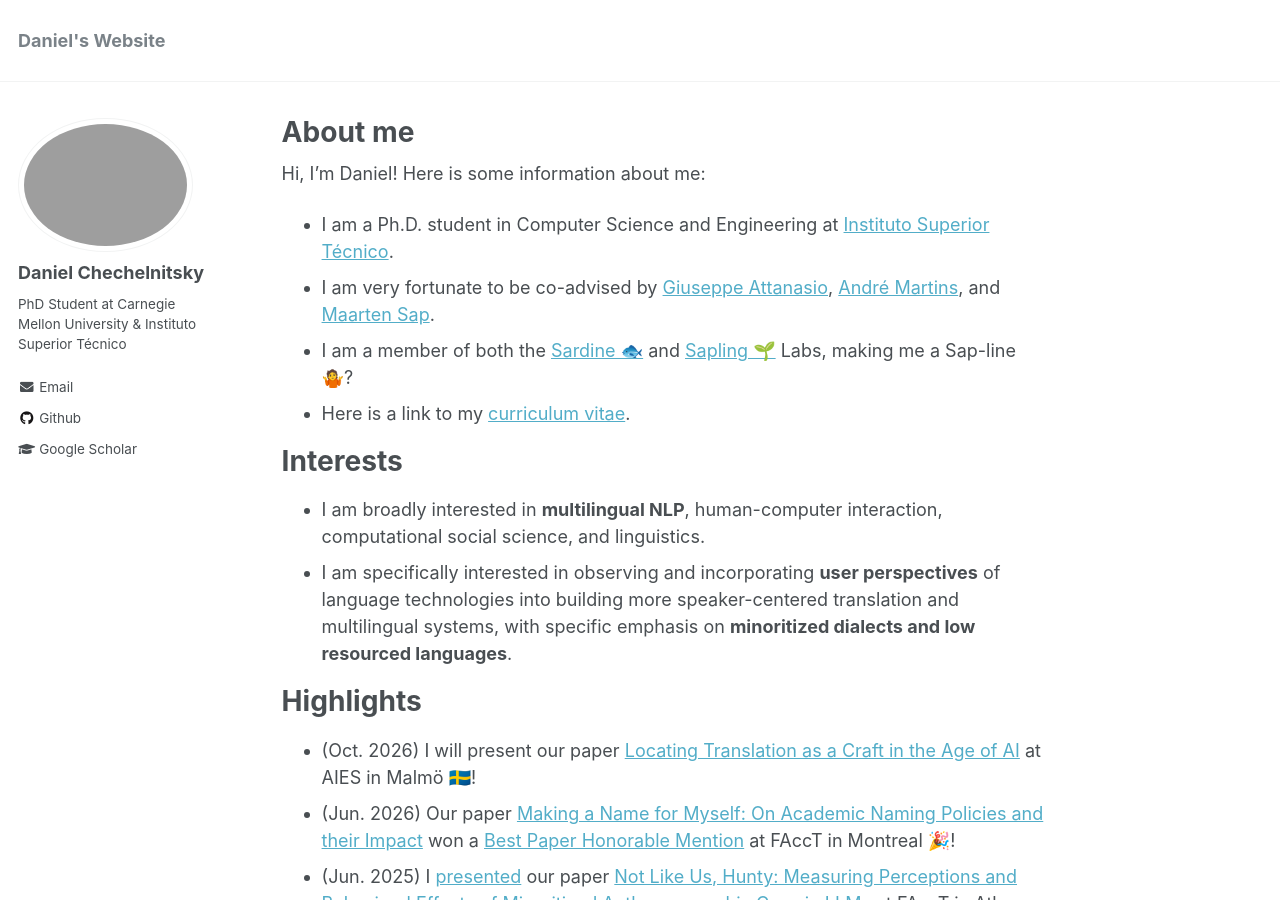
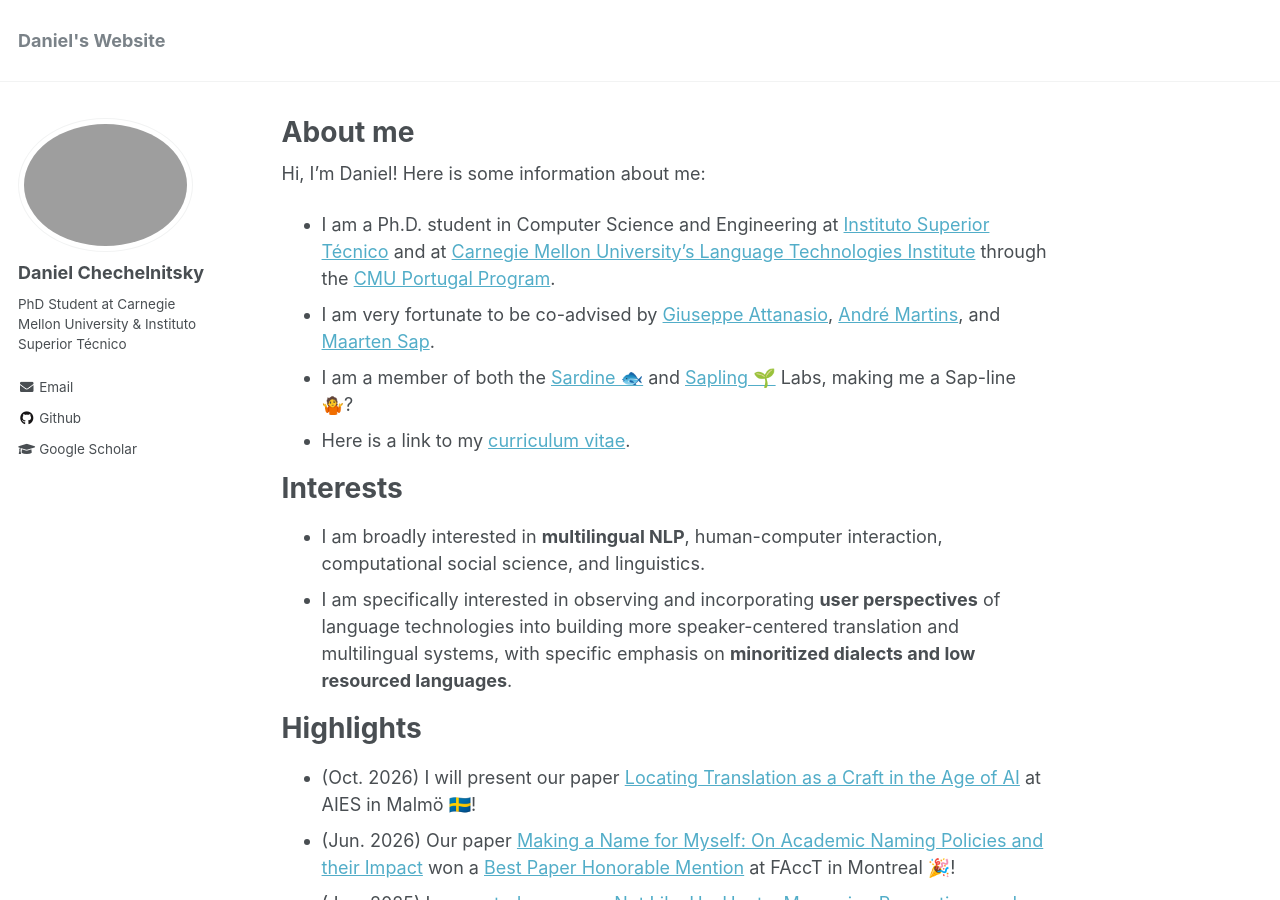
Before and after one commit to chechelnitskd/chechelnitskd.github.io, a Jekyll site: the page built from _pages/about.md, in a window 1280 px wide and 900 px high. Built offline with Jekyll 4.4.1, drawn with Linux system fonts in a browser that asks for light colours.

Commit message:
Update about.md

```diff
--- a/_pages/about.md
+++ b/_pages/about.md
@@ -9,7 +9,7 @@ redirect_from:
 ---
 
 Hi, I'm Daniel! Here is some information about me:
-- I am a Ph.D. student in Computer Science and Engineering at [Instituto Superior Técnico](https://tecnico.ulisboa.pt/en/).
+- I am a Ph.D. student in Computer Science and Engineering at [Instituto Superior Técnico](https://tecnico.ulisboa.pt/en/) and at [Carnegie Mellon University's Language Technologies Institute](https://www.lti.cs.cmu.edu/) through the [CMU Portugal Program](https://cmuportugal.org/).
 - I am very fortunate to be co-advised by [Giuseppe Attanasio](https://gattanasio.cc/), [André Martins](https://andre-martins.github.io/), and [Maarten Sap](https://maartensap.com/).
 - I am a member of both the [Sardine 🐟](https://sardine-lab.github.io/) and [Sapling 🌱](https://maartensap.com/index.html) Labs, making me a Sap-line 🤷?
 - Here is a link to my [curriculum vitae](https://chechelnitskd.github.io/Chechelnitsky_CV_2026.pdf).
@@ -28,4 +28,4 @@ Hi, I'm Daniel! Here is some information about me:
 - Before that, I spent four impactful years at [Macalester College](https://www.macalester.edu/) in St. Paul, Minnesota. Alongside my coursework, I also completed an [honors project](https://digitalcommons.macalester.edu/mathcs_honors/69/) where I prototyped a Google Maps extension designed to reduce driving anxiety. I am still a very active part of the alumni community at [yMac](https://www.facebook.com/groups/yMac1/), so if you are a current Macalester student or a recent grad please don't hesitate to reach out! Go Scots!
 
 # Contact Me
-Please feel free to contact me! My email address is linked on the sidebar, but here is [another link](mailto:daniel.chechelnitsky@tecnico.ulisboa.pt) for good measure.
+Please feel free to contact me! My email address is linked on the sidebar, but here is [another link](mailto:dchechel@cmu.edu) for good measure.
```
